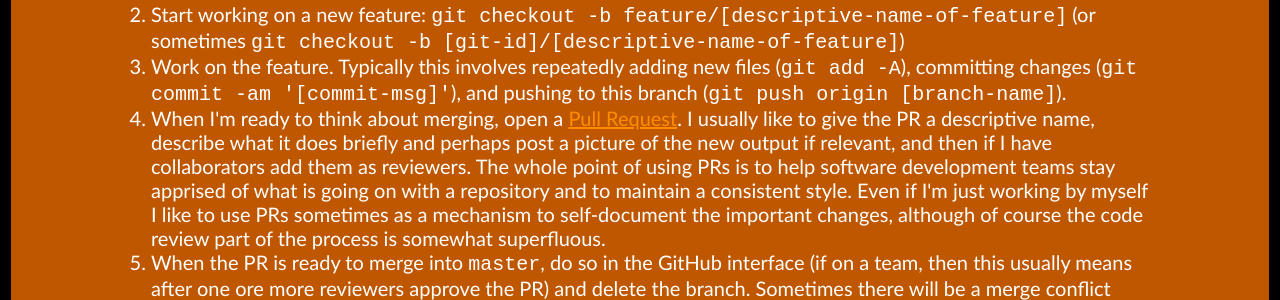
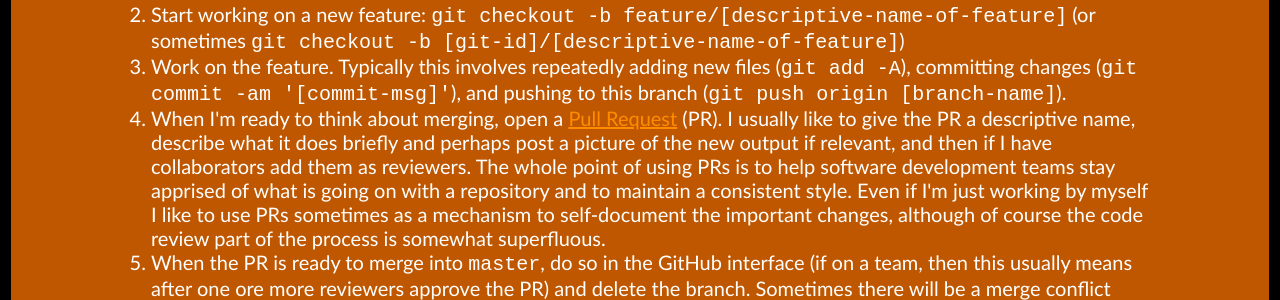
Before and after one commit to sarafridov/sarafridov.github.io, a Jekyll site: the page built from resources/index.html, in a window 1280 px wide and 900 px high, scrolled down 661 px. Shown: the part 154-454 px from the top of the window. Built offline with Jekyll 4.4.1, drawn with Linux system fonts in a browser that asks for light colours.

Commit message:
added small abbreviation

```diff
--- a/resources/index.html
+++ b/resources/index.html
@@ -16,7 +16,7 @@ title: Resources
           <li>Sync up with latest <code>master</code> (assuming I'm already in <code>master</code>): <code>git pull</code></li>
           <li>Start working on a new feature: <code>git checkout -b feature/[descriptive-name-of-feature]</code> (or sometimes <code>git checkout -b [git-id]/[descriptive-name-of-feature]</code>)</li>
           <li>Work on the feature. Typically this involves repeatedly adding new files (<code>git add -A</code>), committing changes (<code>git commit -am '[commit-msg]'</code>), and pushing to this branch (<code>git push origin [branch-name]</code>).</li>
-          <li>When I'm ready to think about merging, open a <a href="https://help.github.com/en/github/collaborating-with-issues-and-pull-requests/about-pull-requests">Pull Request</a>. I usually like to give the PR a descriptive name, describe what it does briefly and perhaps post a picture of the new output if relevant, and then if I have collaborators add them as reviewers. The whole point of using PRs is to help software development teams stay apprised of what is going on with a repository and to maintain a consistent style. Even if I'm just working by myself I like to use PRs sometimes as a mechanism to self-document the important changes, although of course the code review part of the process is somewhat superfluous.</li>
+          <li>When I'm ready to think about merging, open a <a href="https://help.github.com/en/github/collaborating-with-issues-and-pull-requests/about-pull-requests">Pull Request</a> (PR). I usually like to give the PR a descriptive name, describe what it does briefly and perhaps post a picture of the new output if relevant, and then if I have collaborators add them as reviewers. The whole point of using PRs is to help software development teams stay apprised of what is going on with a repository and to maintain a consistent style. Even if I'm just working by myself I like to use PRs sometimes as a mechanism to self-document the important changes, although of course the code review part of the process is somewhat superfluous.</li>
           <li>When the PR is ready to merge into <code>master</code>, do so in the GitHub interface (if on a team, then this usually means after one ore more reviewers approve the PR) and delete the branch. Sometimes there will be a merge conflict with <code>master</code>, in which case I checkout master, pull latest changes, checkout my branch, merge with master, and manually fix any merge conflicts. Alternatively, some folks like to rebase on top of master (instead of merging), which can make errors a little nastier but leads to a clean, linear <code>git</code> history. The code for merging is as follows: <code>git checkout master && git pull && git checkout [branch-name] && git merge master</code></li>
           <li>Then, in the terminal, I checkout master again, make sure it's up to date, and then delete the feature branch locally: <code>git checkout master && git pull && git branch -d [branch-name]</li>
        </ol>
```
